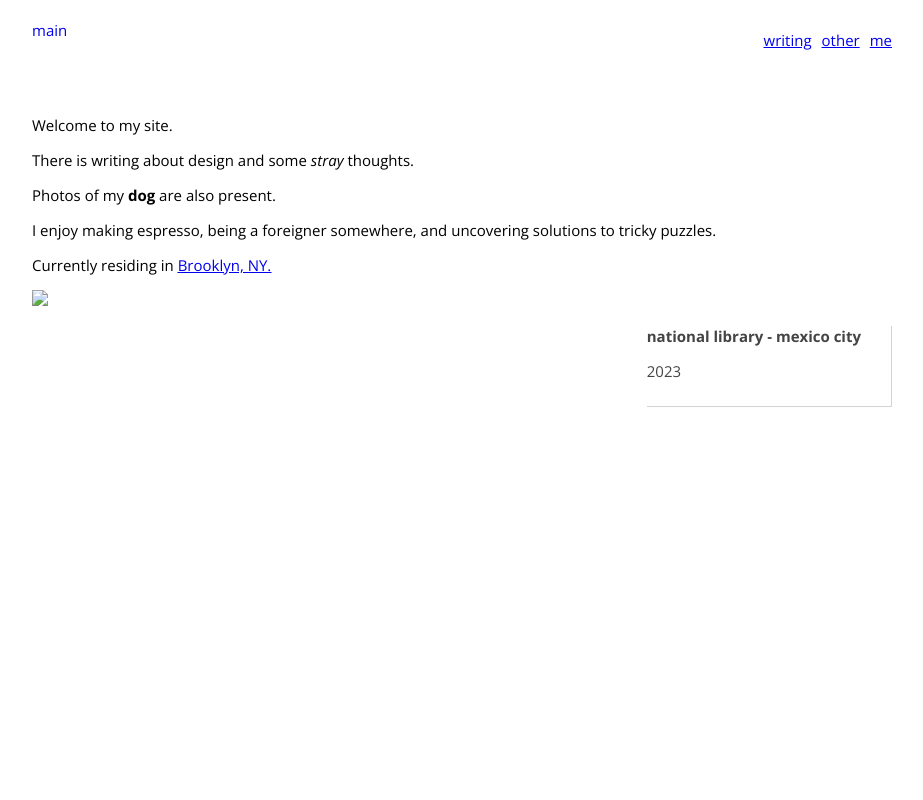
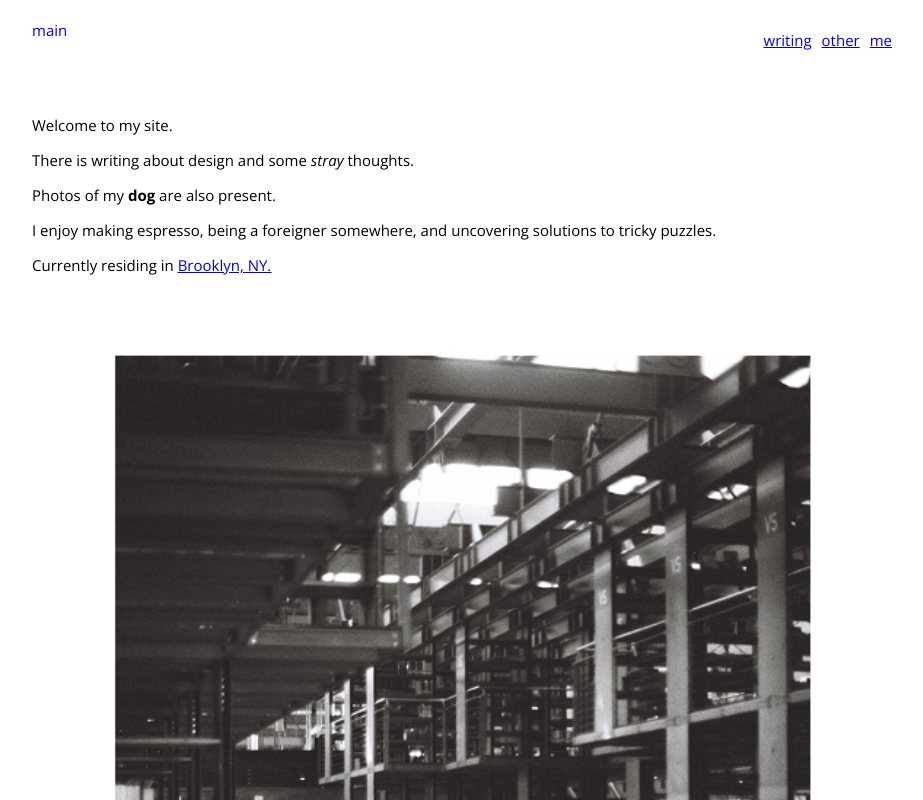
Before and after one commit to bruno-berry/bruno-berry.github.io, a plain HTML site: page index.html in a window 1280 px wide. Shown: the top 800 px of the page, without its empty margins (178-1101 px from the left). Drawn offline with nearby package versions, Linux system fonts and the light colour scheme; files that its build step writes are made by us from their sources.

Commit message:
Update index.html

```diff
--- a/index.html
+++ b/index.html
@@ -30,7 +30,7 @@ Welcome to my site.</p>
 <p>Currently residing in <a href="https://en.wikipedia.org/wiki/Brooklyn" target="_blank" rel="noopener noreferrer"><u>Brooklyn, NY.</u></a></p>
 
 <figure class="wide" style="margin-top: 0">
-    <img src="/C:/Users/bruno/Desktop/photo_003.jpg"></img>
+    <img src="/photo_003.jpg"></img>
     <figcaption>
 	  <b>national library - mexico city</b>
 	  <br>
```
